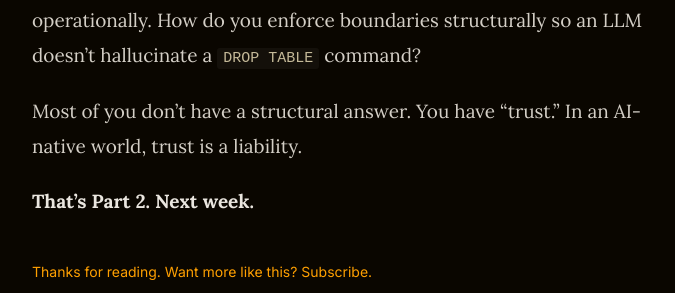
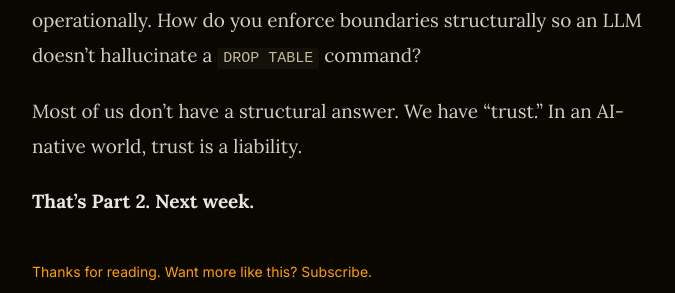
Before and after one commit to RobBrown/robisit, a Jekyll site: the page built from _articles/modern-platform-part-1.md, in a window 1280 px wide and 900 px high, scrolled down 3374 px. Shown: the part 458-751 px from the top of the window, without its empty margins (302-977 px from the left). Built offline with Jekyll 4.4.1, drawn with Linux system fonts in a browser that asks for light colours.

Commit message:
Update modern-platform-part-1.md

```diff
--- a/_articles/modern-platform-part-1.md
+++ b/_articles/modern-platform-part-1.md
@@ -73,6 +73,6 @@ Picking the stack is the easy part. The harder question is one most CTOs are avo
 
 When an agent inevitably breaks production, and it will, who is actually responsible? I don’t mean "philosophically." I mean operationally. How do you enforce boundaries structurally so an LLM doesn’t hallucinate a `DROP TABLE` command?
 
-Most of you don’t have a structural answer. You have "trust." In an AI-native world, trust is a liability.
+Most of us don’t have a structural answer. We have "trust." In an AI-native world, trust is a liability.
 
 **That’s Part 2. Next week.**
```
